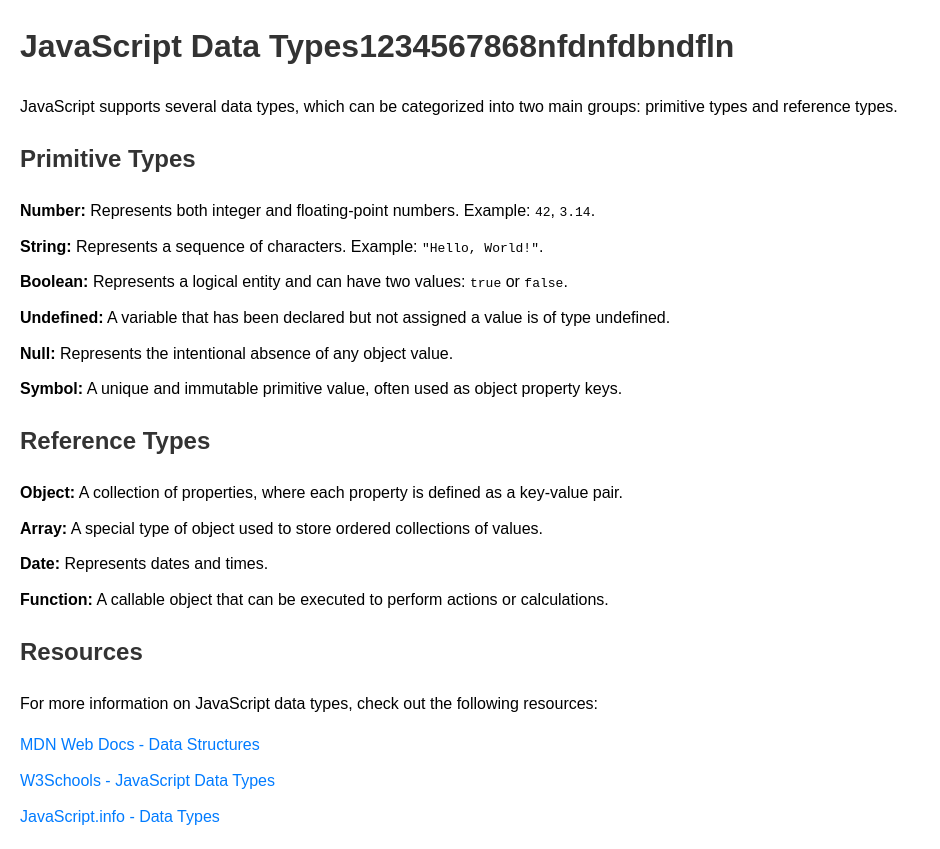
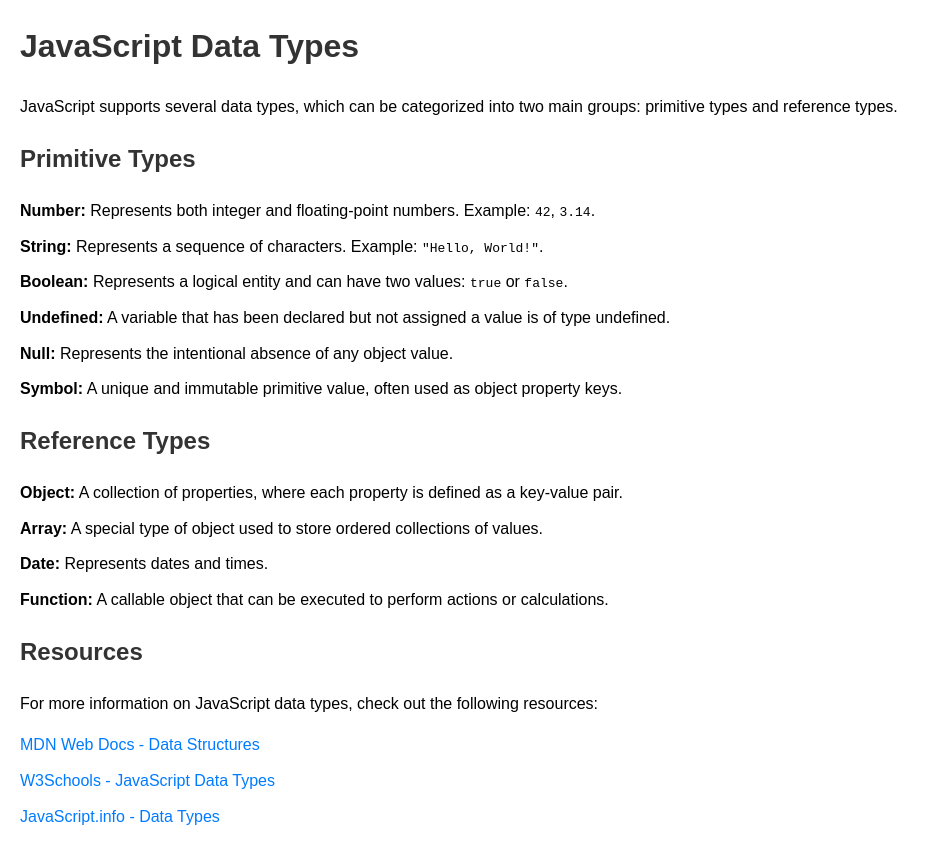
Before and after one commit to sujit94gupta/javascriptTutorial, a plain HTML site: page datatype.html in a window 1280 px wide. Shown: the whole page, without its empty margins (0-940 px from the left). Drawn offline with Linux system fonts and the light colour scheme.

Commit message:
update h1 tag

```diff
--- a/datatype.html
+++ b/datatype.html
@@ -30,7 +30,7 @@
     </style>
 </head>
 <body>
-    <h1>JavaScript Data Types1234567868nfdnfdbndfln</h1>
+    <h1>JavaScript Data Types</h1>
     <p>JavaScript supports several data types, which can be categorized into two main groups: primitive types and reference types.</p>
 
     <h2>Primitive Types</h2>
```
